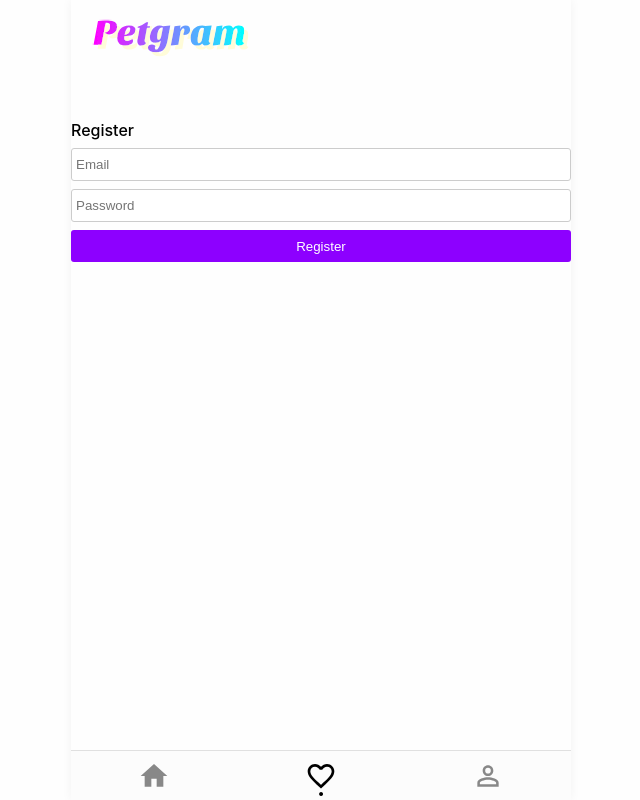
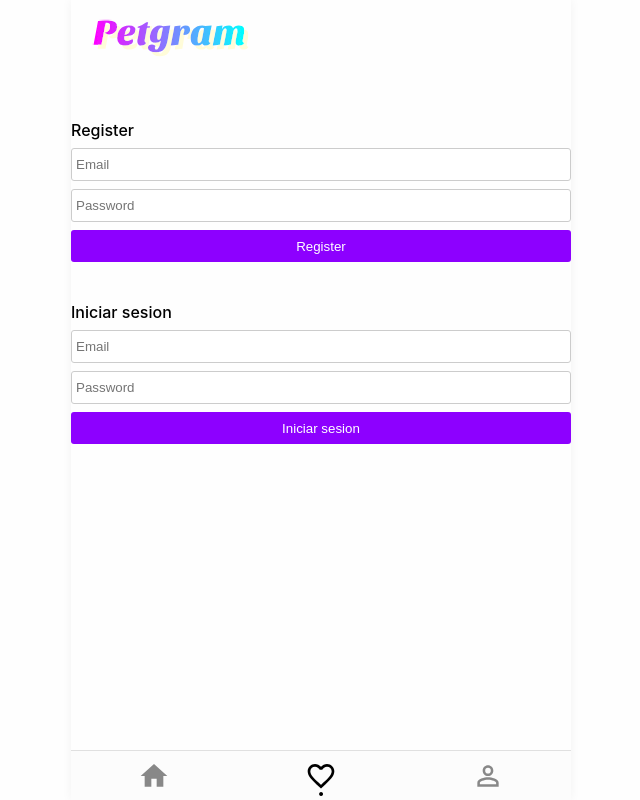
Before and after one commit to DanielMM161/Curso-Platzi-React-Avanzado, a React app: page /favs in a window 1280 px wide. Shown: the whole page, without its empty margins (319-959 px from the left). Built offline with nearby package versions, Linux system fonts and the light colour scheme.

Commit message:
Mutation for login

```diff
--- /dev/null
+++ b/src/container/LoginMutation.js
@@ -0,0 +1,17 @@
+import React from 'react'
+import {gql} from '@apollo/client'
+import {Mutation} from '@apollo/client/react/components'
+
+const LOGIN = gql`
+  mutation login($input: UserCredentials!) {
+    login (input: $input)
+  }
+`
+
+export const LoginMutation = ({children}) => {
+  return (
+    <Mutation mutation={LOGIN}>
+      {children}
+    </Mutation>
+  )
+}
--- a/src/pages/NotRegisteredUser.js
+++ b/src/pages/NotRegisteredUser.js
@@ -2,6 +2,7 @@
 import Context from '../Context'
 import {UserForm} from '../components/UserForm'
 import { RegisterMutation } from '../container/RegisterMutation'
+import { LoginMutation } from '../container/LoginMutation'
 
 export const NotRegisteredUser = () => (
   <Context.Consumer>
@@ -25,6 +26,23 @@
 
               }
             </RegisterMutation>
+
+            <LoginMutation>
+              {
+                (login,{ data, loading, error}) => {
+                  const onSubmit = ({ email, password }) => {
+                    const input = { email, password }
+                    const variables = { input }
+                    login({ variables }).then(activateAuth)
+                  }
+
+                  const errorMsg = error && 'La contraseá no es correcta'
+
+                  return <UserForm disabled={loading} error={errorMsg} title='Iniciar sesion' onSubmit={onSubmit}/>
+
+                }
+              }
+            </LoginMutation>
           </Fragment>
         )
       }
```
